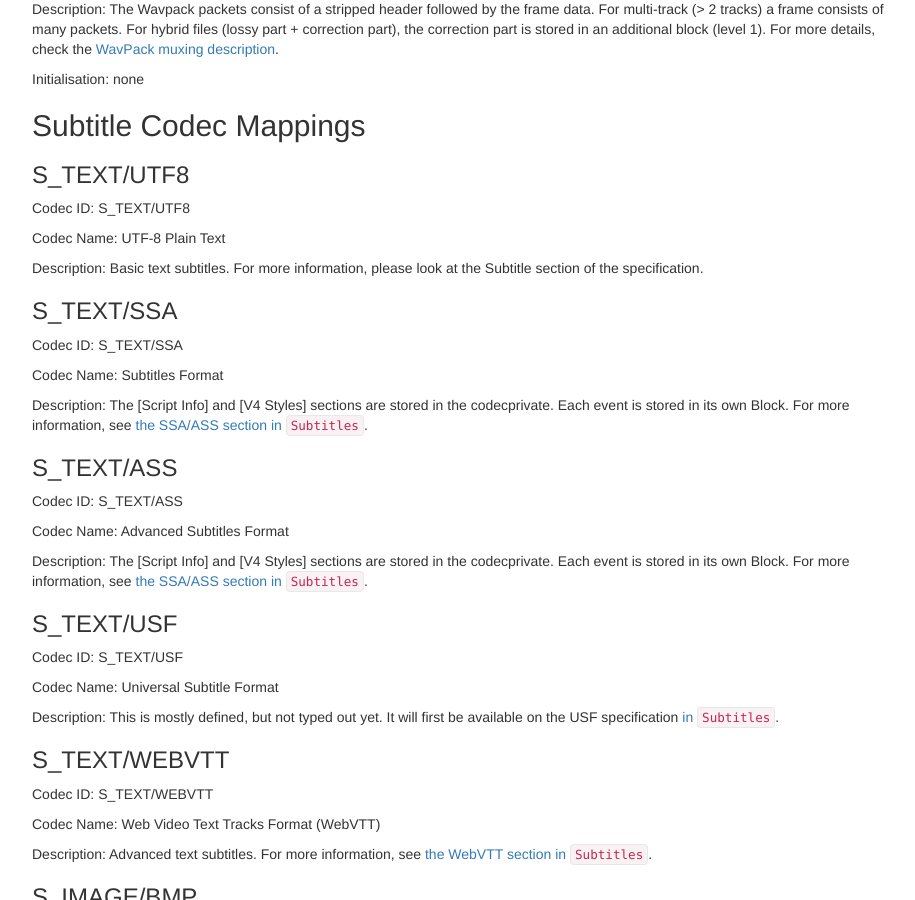
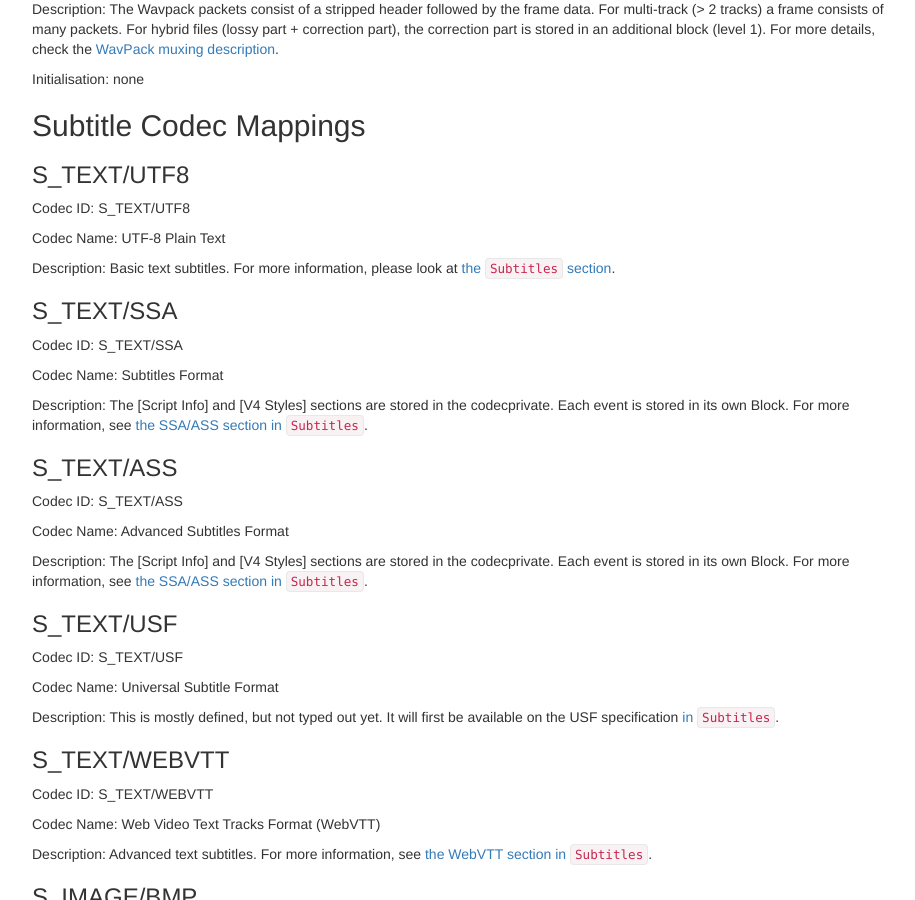
Before and after one commit to ietf-wg-cellar/matroska-specification, a Jekyll site: the page built from codec_specs.md, in a window 1280 px wide and 900 px high, scrolled down 11998 px. Shown: the whole window, without its empty margins (273-1188 px from the left). Built offline with Jekyll 4.4.1, drawn with Linux system fonts in a browser that asks for light colours; our own code applies the rules of GitHub Pages for plain Markdown files.

Commit message:
fix missing subtitles section internal link

```diff
--- a/codec_specs.md
+++ b/codec_specs.md
@@ -621,7 +621,7 @@
 
 Codec Name: UTF-8 Plain Text
 
-Description: Basic text subtitles. For more information, please look at the Subtitle section of the specification.
+Description: Basic text subtitles. For more information, please look at [the `Subtitles` section](#subtitles).
 
 ### S_TEXT/SSA
 
```
